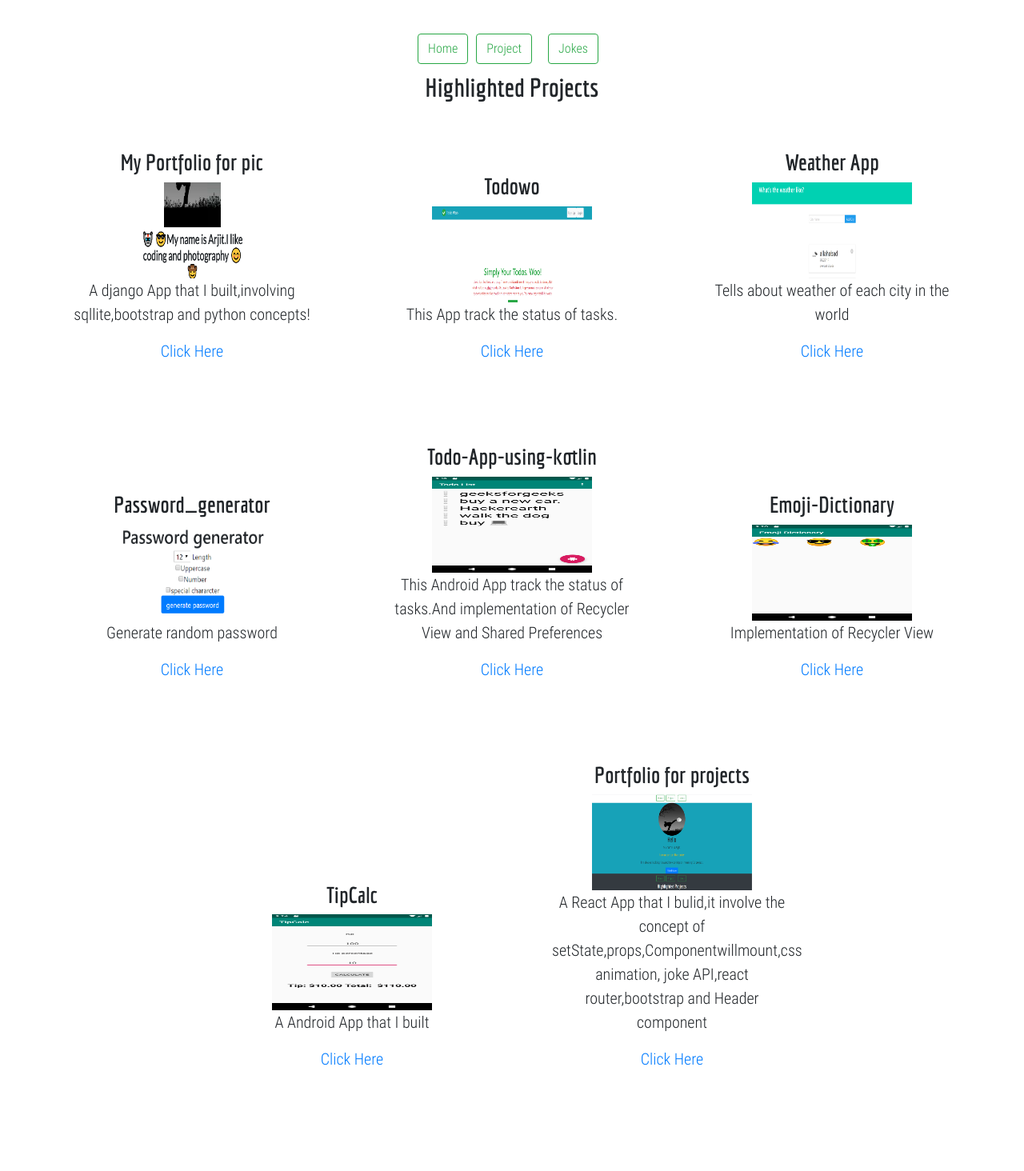
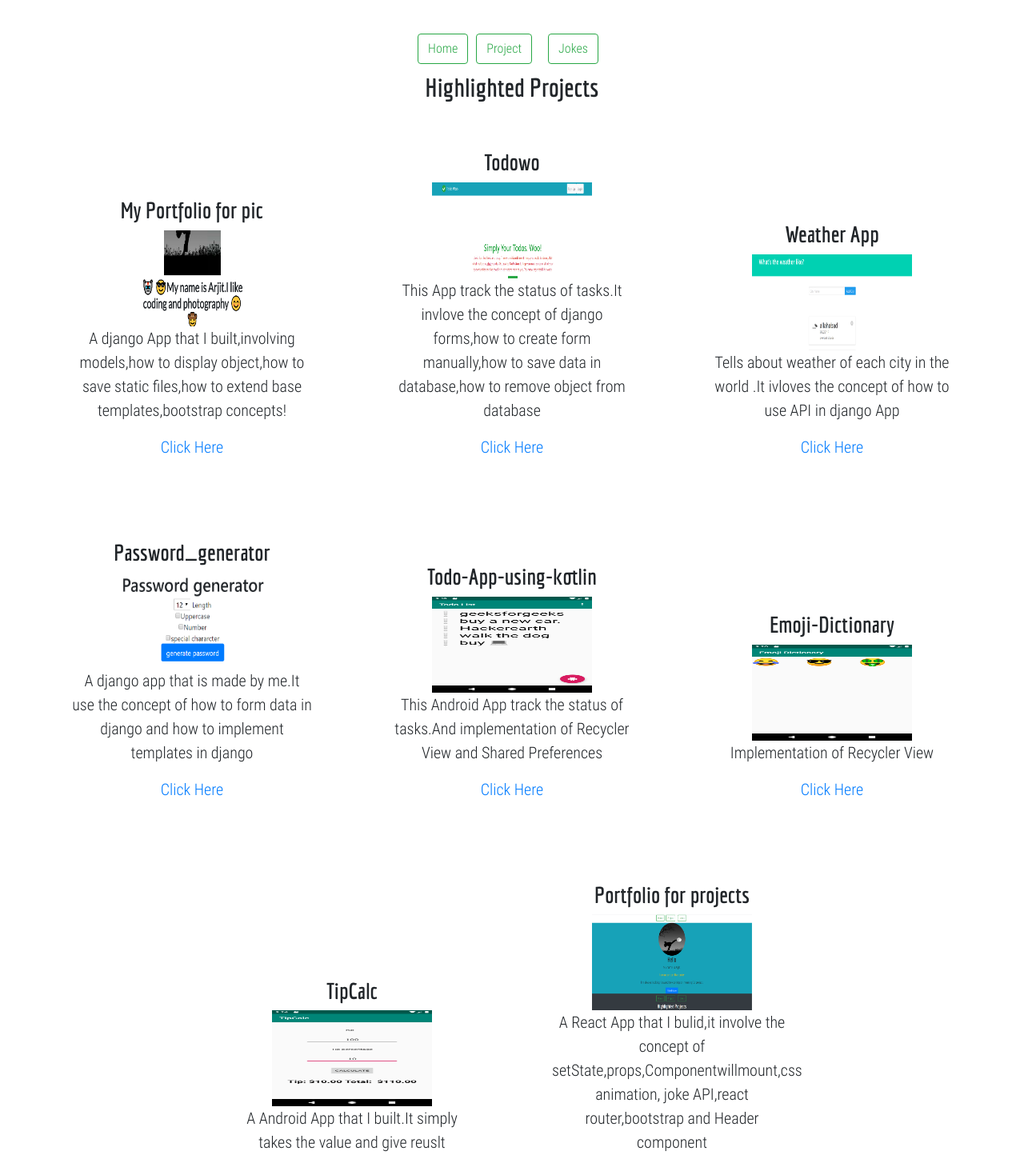
Before and after one commit to 1Arjit007/my-portfolio, a React (Create React App) app: page /project in a window 1280 px wide. Shown: the top 1464 px of the page at 80% size. Before the commit the page ends 1421 px from the top, so only its background shows below. Built offline with nearby package versions, Linux system fonts and the light colour scheme.

Commit message:
Change the details

```diff
--- a/src/data/projects.js
+++ b/src/data/projects.js
@@ -11,7 +11,7 @@ const PROJECTS =[
     {
         id:1,
         title:'My Portfolio for pic',
-        description:'A django App that I built,involving  sqllite,bootstrap and python concepts!',
+        description:'A django App that I built,involving models,how to display object,how to save static files,how to extend base templates,bootstrap concepts!',
         link:'https://arjit123.pythonanywhere.com/',
         image:project1
 
@@ -19,21 +19,21 @@ const PROJECTS =[
     {
         id:2,
         title:'Todowo',
-        description:'This App track the status of tasks.',
+        description:'This App track the status of tasks.It invlove the concept of django forms,how to create form manually,how to save data in database,how to remove object from database',
         link:'https://github.com/1Arjit007/Django3_ImportantworkApp',
         image:project2
     },
     {
         id:3,
         title:'Weather App',
-        description:'Tells about  weather  of each city in the world ',
+        description:'Tells about  weather  of each city in the world .It ivloves the concept of how to use API in django App',
         link:'https://github.com/1Arjit007/Weather-App',
         image:project3
     },
     {
         id:4,
         title:'Password_generator',
-        description:'Generate random password',
+        description:'A django app that is made by me.It use the concept of how to form data in django and how to implement templates in django',
         link:'https://github.com/1Arjit007/Django3-Password_generator',
         image:project4
     },
@@ -54,7 +54,7 @@ const PROJECTS =[
     {
         id:7,
         title:'TipCalc',
-        description:'A Android App that I built',
+        description:'A Android App that I built.It simply takes the value and give reuslt ',
         link:'https://github.com/1Arjit007/TipCalc',
         image:project7
     },
```
